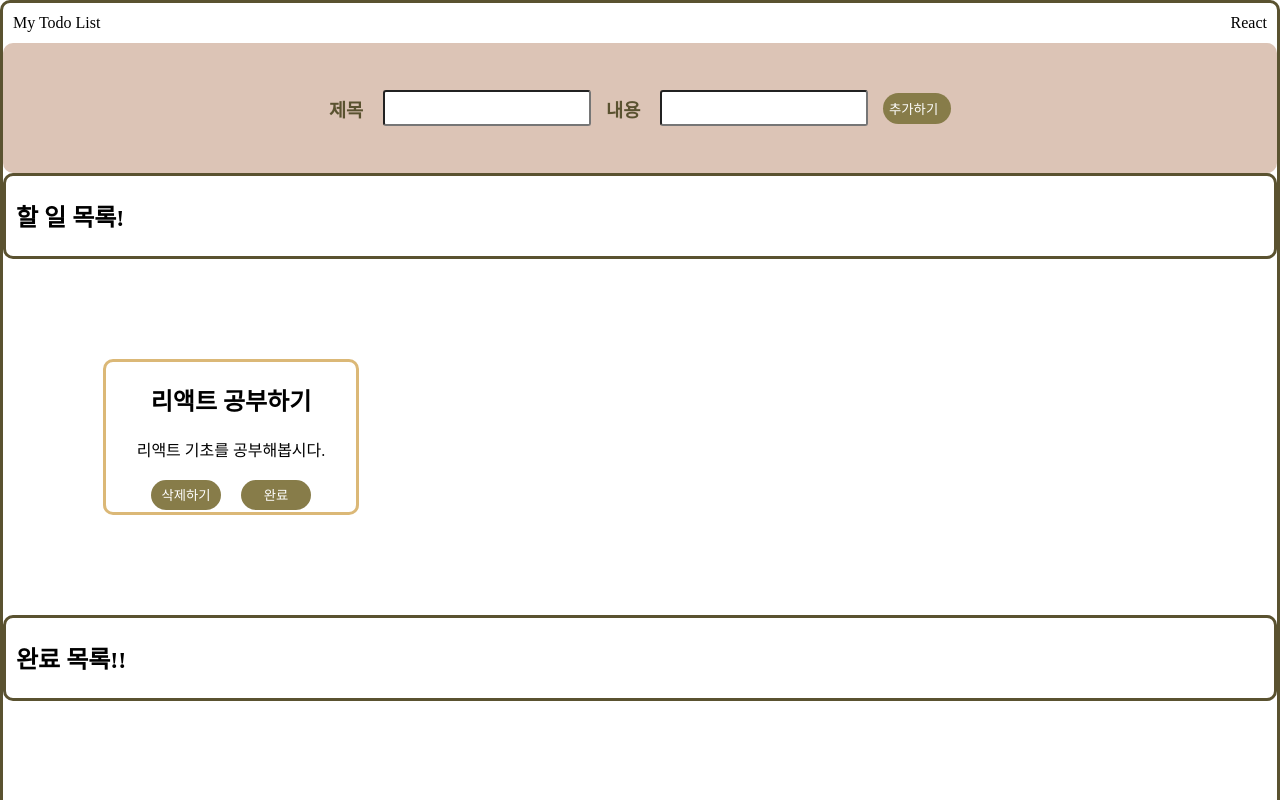
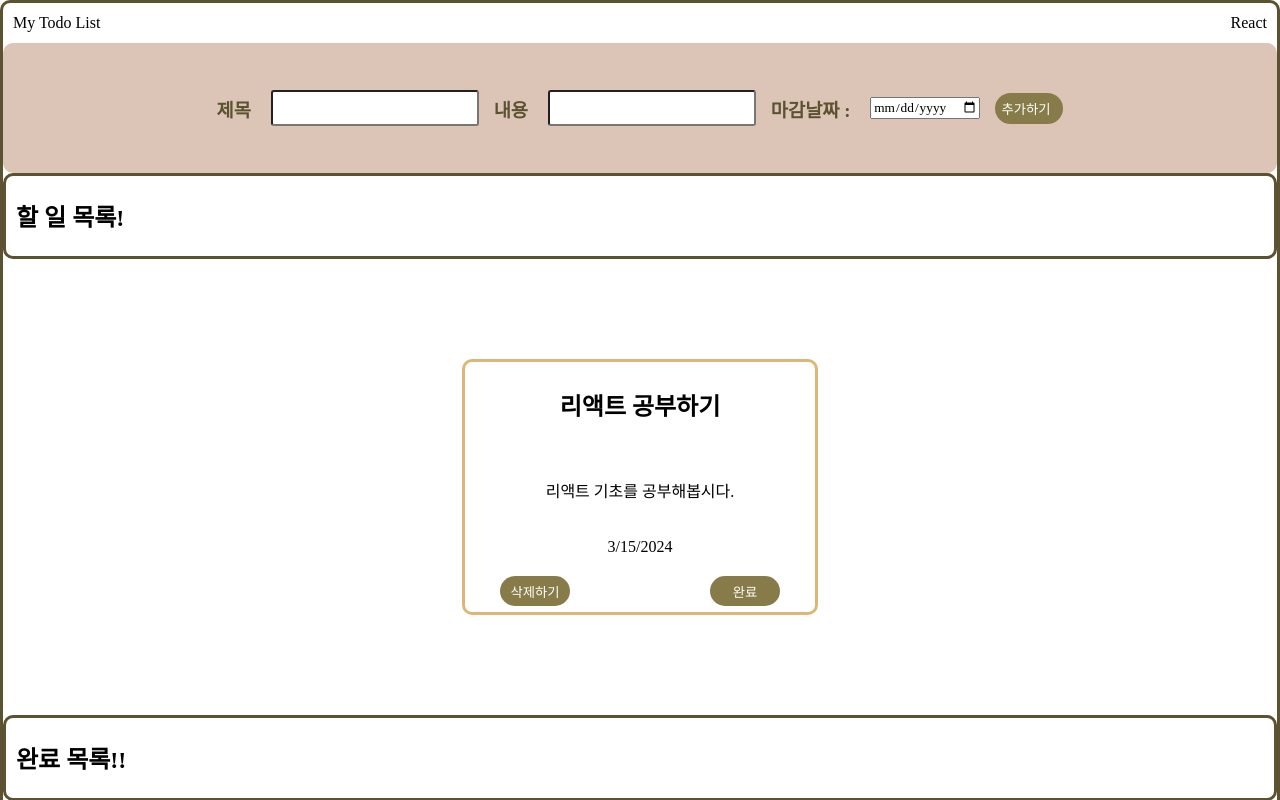
Before and after one commit to chomusuke9072/todolist, a React (Create React App) app: page / in a window 1280 px wide. Shown: the top 800 px of the page. Built offline with nearby package versions, Linux system fonts and the light colour scheme.

Commit message:
베이직 숙제 적용

```diff
--- a/src/App.css
+++ b/src/App.css
@@ -38,15 +38,16 @@
   width: 200px;
 
 }
+
 .title {
-  color:#5a5230;
+  color: #5a5230;
 }
 
 .Button {
-  background-color:#877c49;
+  background-color: #877c49;
   color: #fff;
-  border:none;
-  border-radius:20px;
+  border: none;
+  border-radius: 20px;
   height: 31px;
   width: 68px;
   display: flex;
@@ -54,35 +55,46 @@
 }
 
 .newButton {
-  background-color:#877c49;
+  background-color: #877c49;
   color: #fff;
-  border:none;
-  border-radius:30px;
+  border: none;
+  border-radius: 30px;
   height: 30px;
   width: 70px;
-  margin-top: 3px;
-  margin-left: 20px;
-}
-.gapButton {
-  margin-right: 20px;
+
 }
 
-
-.app-style {
+.todo-card {
 
   padding: 100px;
   display: flex;
-    flex-wrap: wrap;
-    gap: 12px;
+  flex-direction: column;
+
 }
 
 .component-style {
-    width: 250px;
-    height: 150px;
+  width: 350px;
+  height: 250px;
   border: 3px solid rgba(217, 179, 109, 0.93);
   border-Radius: 10px;
-    display: inline;
+  display: flex;
+  flex-direction: column;
+  gap: 20px;
   text-align: center;
   align-Items: center;
   justify-Content: center;
 }
+
+/* .TodoContent {
+  background-color: aqua;
+}
+
+.TodoTitle {
+  background-color: red;
+} */
+
+.gapButton {
+  width: 280px;
+  display: flex;
+  justify-content: space-between;
+}
--- a/src/App.js
+++ b/src/App.js
@@ -9,12 +9,14 @@ function App() {
       id: uuid(),
       title: "리액트 공부하기",
       contents: "리액트 기초를 공부해봅시다.",
+      deadline: "2024-03-15",
       isDone: false,
     },
     {
       id: uuid(),
       title: "리액트를 공부합시다.",
       contents: "리액트 노션 보기!!!",
+      deadline: "2024-03-15",
       isDone: true,
     },
   ]);
@@ -22,6 +24,8 @@ function App() {
   const [title, setTitle] = useState("");
 
   const [contents, setContents] = useState("");
+
+  const [deadline, setDeadline] = useState("");
 
   //제목 입력값을 기록하기 위한 핸들러
   const titleChangeHandler = (event) => {
@@ -32,6 +36,10 @@ function App() {
   const contentsChangeHandler = (event) => {
     setContents(event.target.value);
   };
+  //마감일 입력값을 기록하기 위한 핸들러
+  const deadlinesChangeHandler = (event) => {
+    setDeadline(event.target.value);
+  };
 
   //추가 버튼 클릭시 기록한 제목,내용 입력값을 렌더링하기 위한 핸들러
   //todo를 풀어서 newTodo값을 넣어서 setTodo로(State) 렌더링
@@ -40,6 +48,7 @@ function App() {
       id: uuid(),
       title,
       contents,
+      deadline,
       isDone: false,
     };
 
@@ -47,8 +56,8 @@ function App() {
   };
   //완료,취소 클릭시 변경되는 버튼 핸들러
   //매개변수 없을때 전체가 바껴서 매개변수로 id주기.
-  const completeBtn = (id) => {
-    const completeTodo = todo.filter((item) => {
+  const completeBtn = function (id) {
+    const completeTodo = todo.filter(function (item) {
       if (item.id === id) {
         item.isDone = !item.isDone;
       }
@@ -77,6 +86,8 @@ function App() {
         />
         {/* 잘 들어오는지 테스트 */}
         {/* {contents} */}
+        <h3 className="title">마감날짜 :&nbsp;</h3>
+        <input type="date" value={deadline} onChange={deadlinesChangeHandler} />
         <button className="Button" onClick={clickAddButtonHandler}>
           <p>추가하기</p>
         </button>
@@ -84,14 +95,19 @@ function App() {
       <div className="up">
         <h2 className="hader">할 일 목록!</h2>
       </div>
-      <div className="app-style">
+      <div className="todo-card">
         {todo
           .filter((todo) => todo.isDone === false)
           .map(function (item) {
             return (
               <div key={item.id} className="component-style">
-                <h2>{item.title}</h2>
-                <p>{item.contents}</p>
+                <div className="TodoTitle">
+                  <h2>{item.title}</h2>
+                </div>
+                <div className="TodoContent">
+                  <p>{item.contents}</p>
+                </div>
+                <div>{new Date(item.deadline).toLocaleDateString()}</div>
                 <div className="gapButton">
                   <button
                     className="newButton"
@@ -120,14 +136,19 @@ function App() {
         <div className="up">
           <h2 className="hader">완료 목록!!</h2>
         </div>
-        <div className="app-style">
+        <div className="todo-card">
           {todo
             .filter((todo) => todo.isDone === true)
             .map(function (item) {
               return (
                 <div key={item.id} className="component-style">
-                  <h2>{item.title}</h2>
-                  <p>{item.contents}</p>
+                  <div className="TodoTitle">
+                    <h2>{item.title}</h2>
+                  </div>
+                  <div className="TodoContent">
+                    <p>{item.contents}</p>
+                  </div>
+                  <div>{new Date(item.deadline).toLocaleDateString()}</div>
                   <div className="gapButton">
                     <button
                       className="newButton"
```
Lines whose indentation alone changed are shown as unchanged.
